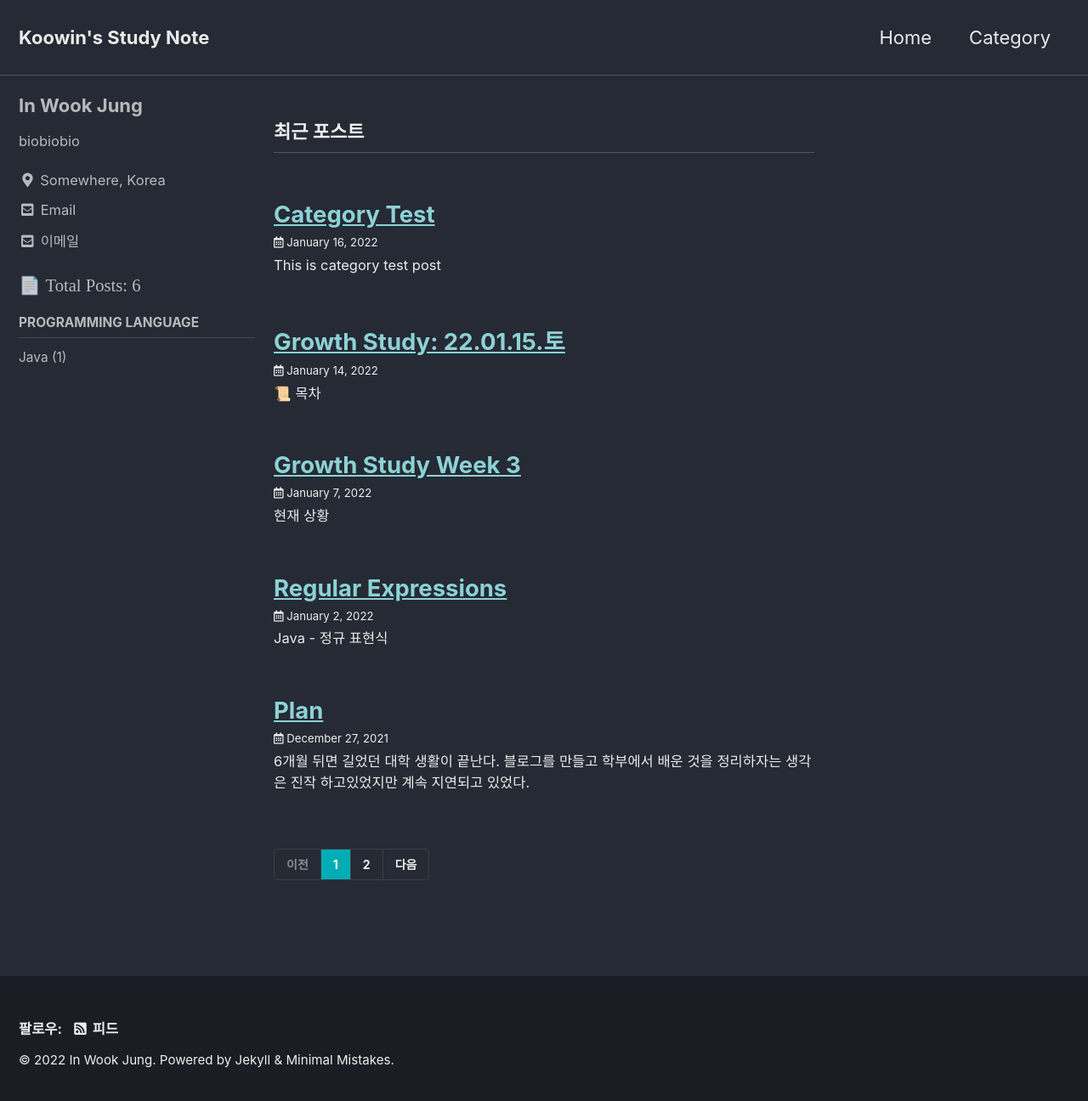
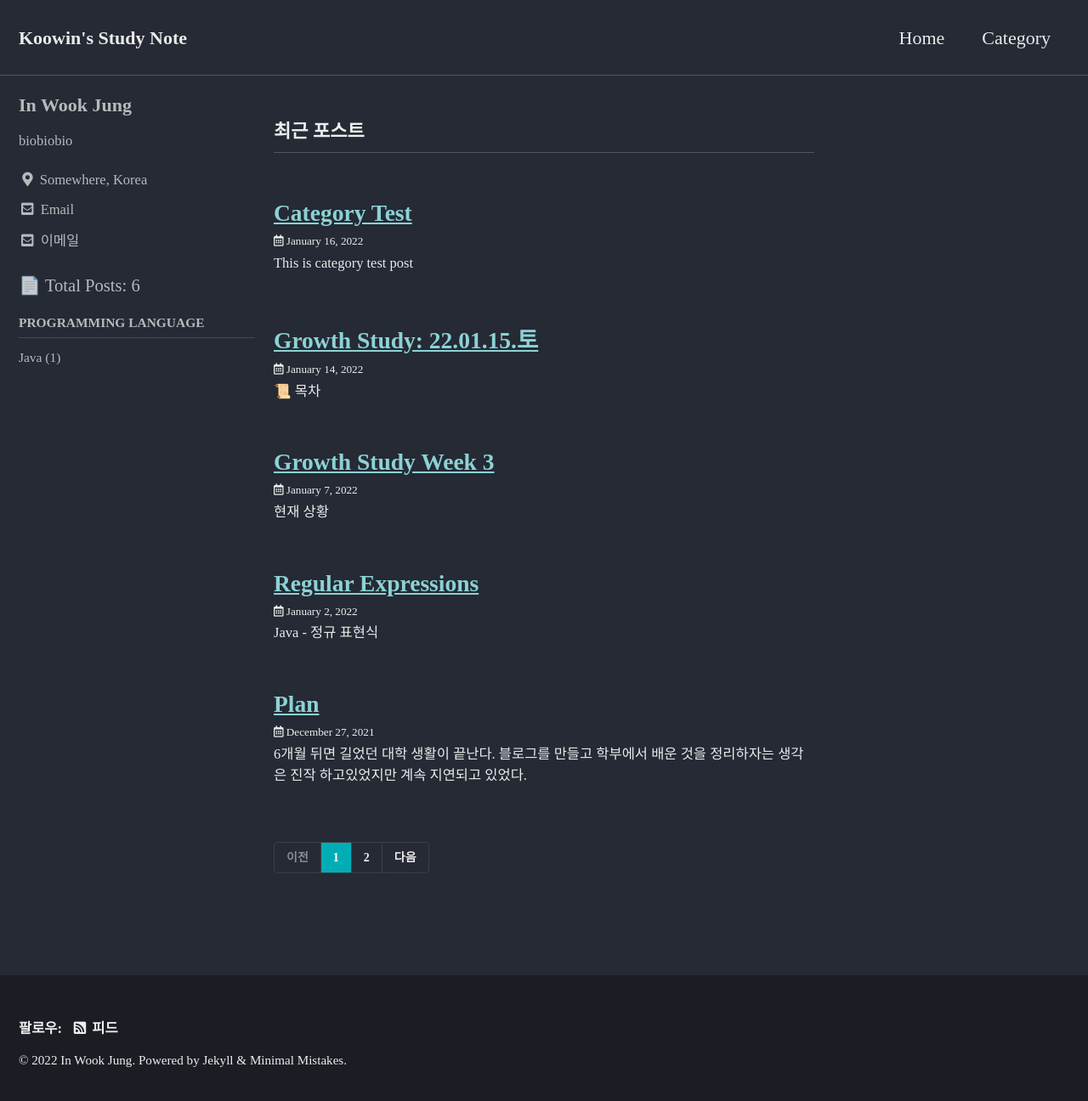
Before and after one commit to Koowin/koowin.github.io, a Jekyll site: the page built from index.html, in a window 1280 px wide and 1304 px high. Shown: the top 1296 px of the window at 85% size. Built offline with Jekyll 4.4.1, drawn with Linux system fonts in a browser that asks for light colours; cached includes are drawn as plain includes; some web fonts are replaced; the list of posts is cut into pages by our own code.

Commit message:
costom: font

```diff
--- a/_sass/minimal-mistakes/_variables.scss
+++ b/_sass/minimal-mistakes/_variables.scss
@@ -13,11 +13,9 @@ $paragraph-indent: false !default; // true, false (default)
 $indent-var: 1.3em !default;
 
 /* system typefaces */
-$serif: Georgia, Times, serif !default;
-$sans-serif: -apple-system, BlinkMacSystemFont, "Roboto", "Segoe UI",
-  "Helvetica Neue", "Lucida Grande", Arial, sans-serif !default;
-$monospace: Monaco, Consolas, "Lucida Console", monospace !default;
-$d2coding: "D2Coding" !default;
+$serif:  "D2Coding" !default;
+$sans-serif:  "D2Coding" !default;
+$monospace:  "D2Coding" !default;
 
 /* sans serif typefaces */
 $sans-serif-narrow: $sans-serif !default;
--- a/assets/css/main.scss
+++ b/assets/css/main.scss
@@ -8,8 +8,14 @@
 @import "minimal-mistakes"; // main partials
 
 @font-face {
-    font-family: 'D2Coding';
-    src: url('https://cdn.jsdelivr.net/gh/projectnoonnu/noonfonts_three@1.0/D2Coding.woff') format('woff');
+    font-family: "D2Coding";
+    src: url("../fonts/D2Coding-Ver1.3.2-20180524.ttf") format('truetype');
     font-weight: normal;
     font-style: normal;
 }
+@font-face {
+    font-family: "D2Coding ligature";
+    src: url("../fonts/D2Coding-Ver1.3.2-20180524-ligature.ttf") format('truetype');
+    font-weight: normal;
+    font-style: normal;
+}
```
Also changed, not shown: 4 other files.
